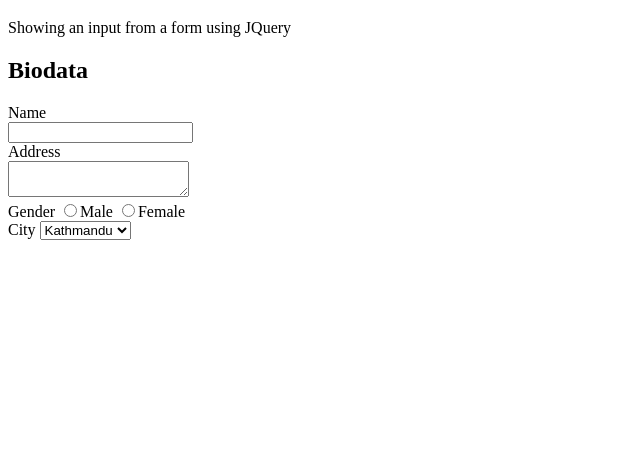
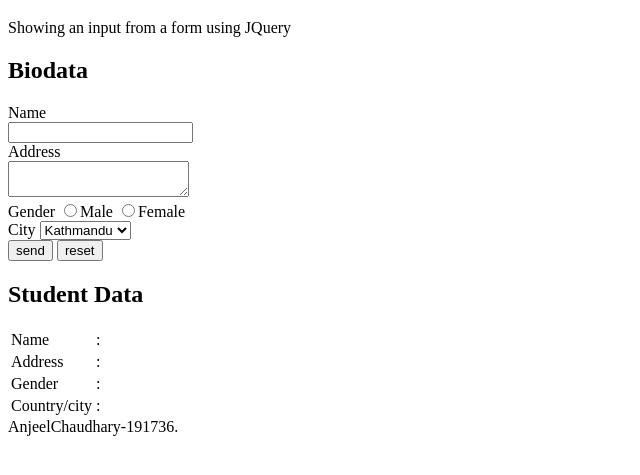
Before and after one commit to Anjeelchaudhary/Form_Sample, a plain HTML site: page index.html in a window 1280 px wide. Shown: the part 61-536 px from the top of the page, without its empty margins (0-640 px from the left). Drawn offline with Linux system fonts and the light colour scheme.

Commit message:
:sparkles: Table format is added
Table is added

```diff
--- a/index.html
+++ b/index.html
@@ -14,7 +14,7 @@
         <h1>Form HTML</h1>
         <p>Showing an input from a form using JQuery</p>
     </header>
-
+    <div id="wrapper">
         <div id="form">
             <h2>Biodata</h2>
             <label title="name">Name</label><br />
@@ -36,6 +36,40 @@
         <option value="Dang">Dang</option>
          </select>
         <br />
+        <div class="btn">
+            <button id="send">send</button>
+            <button id="reset">reset</button>
+        </div>
+
+        <div id="table">
+            <h2>Student Data</h2>
+
+            <table>
+                <tr>
+                    <td>Name</td>
+                    <td>:</td>
+                    <td id="name"></td>
+                </tr>
+                <tr>
+                    <td>Address</td>
+                    <td>:</td>
+                    <td id="Address"></td>
+                </tr>
+                <tr>
+                    <td>Gender</td>
+                    <td>:</td>
+                    <td id="Gender"></td>
+                </tr>
+                <tr>
+                    <td>Country/city</td>
+                    <td>:</td>
+                    <td id="Coutry/city"></td>
+                </tr>
+            </table>
+        </div>
+
+    </div>
+    <footer id="footer">AnjeelChaudhary-191736.<br /></footer>
 </body>
 
 
```
Lines whose indentation alone changed are shown as unchanged.
